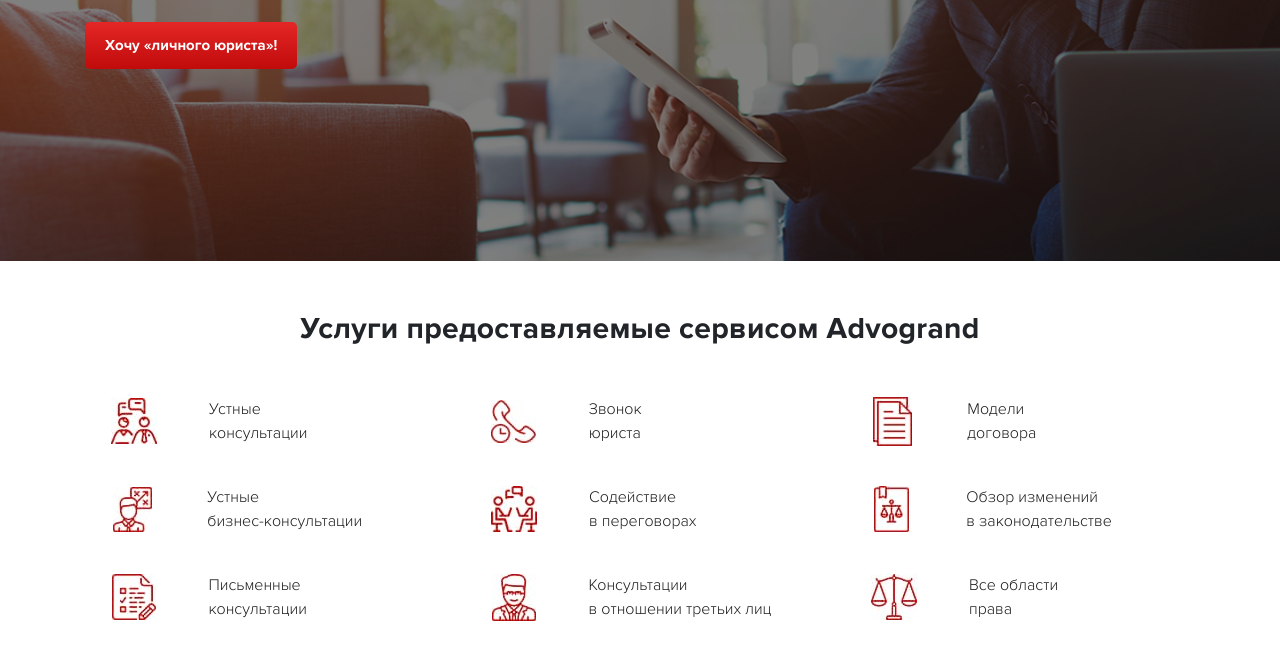
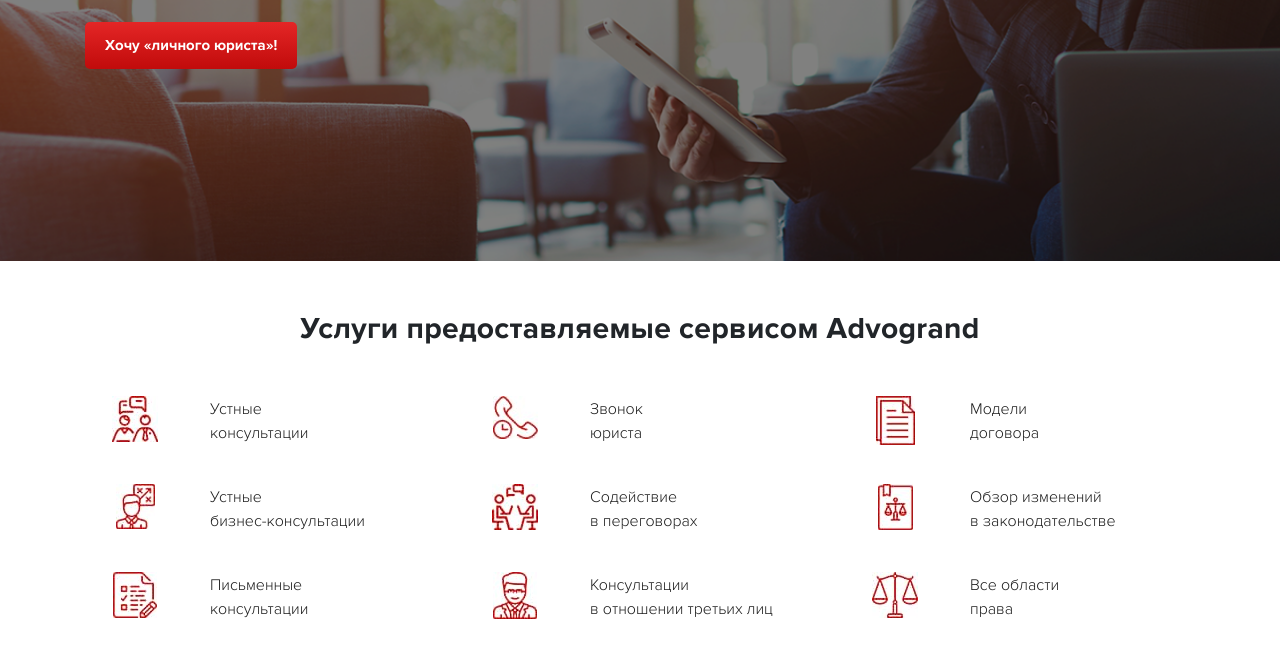
Before and after one commit to Akela989/Advogrand, a website: page docs/index.html in a window 1280 px wide. Shown: the part 516-1175 px from the top of the page. Drawn offline with nearby package versions, Linux system fonts and the light colour scheme.

Commit message:
service_files

```diff
--- a/docs/index.html
+++ b/docs/index.html
@@ -116,7 +116,7 @@
 		</div>
 		<div class="row">
 			<div class="col-md-4">
-				<div class="service_info aa">
+				<div class="service_info">
 					<div class="service_info__image">
 						<img src="img/professor-consultation.jpg" alt="">
 					</div>
@@ -151,7 +151,7 @@
 		</div>
 		<div class="row">
 			<div class="col-md-4">
-				<div class="service_info aa">
+				<div class="service_info">
 					<div class="service_info__image cc">
 						<img src="img/tactics.jpg" alt="">
 					</div>
@@ -184,7 +184,7 @@
 				</div>
 			</div>
 		</div>
-		<div class="row justify-content-center">
+		<div class="row">
 			<div class="col-md-4">
 				<div class="service_info">
 					<div class="service_info__image cc">
--- a/src/css/parts/_service.sass
+++ b/src/css/parts/_service.sass
@@ -16,9 +16,13 @@
 	display: flex
 	align-items: center
 	justify-content: space-around
+	&__image
+	   width: 50px
+	   height: 50px
+	   text-align: center
 	&__title
 	   width: 200px
-	   margin: 20px 0
+	   margin: 20px 0 20px 0
 	   font-family: $p_light
 	   font-weight: 300
 	   font-size: 16px
```
Also changed, not shown: src/index.html (+3 -3 lines), docs/css/main.min.css.
